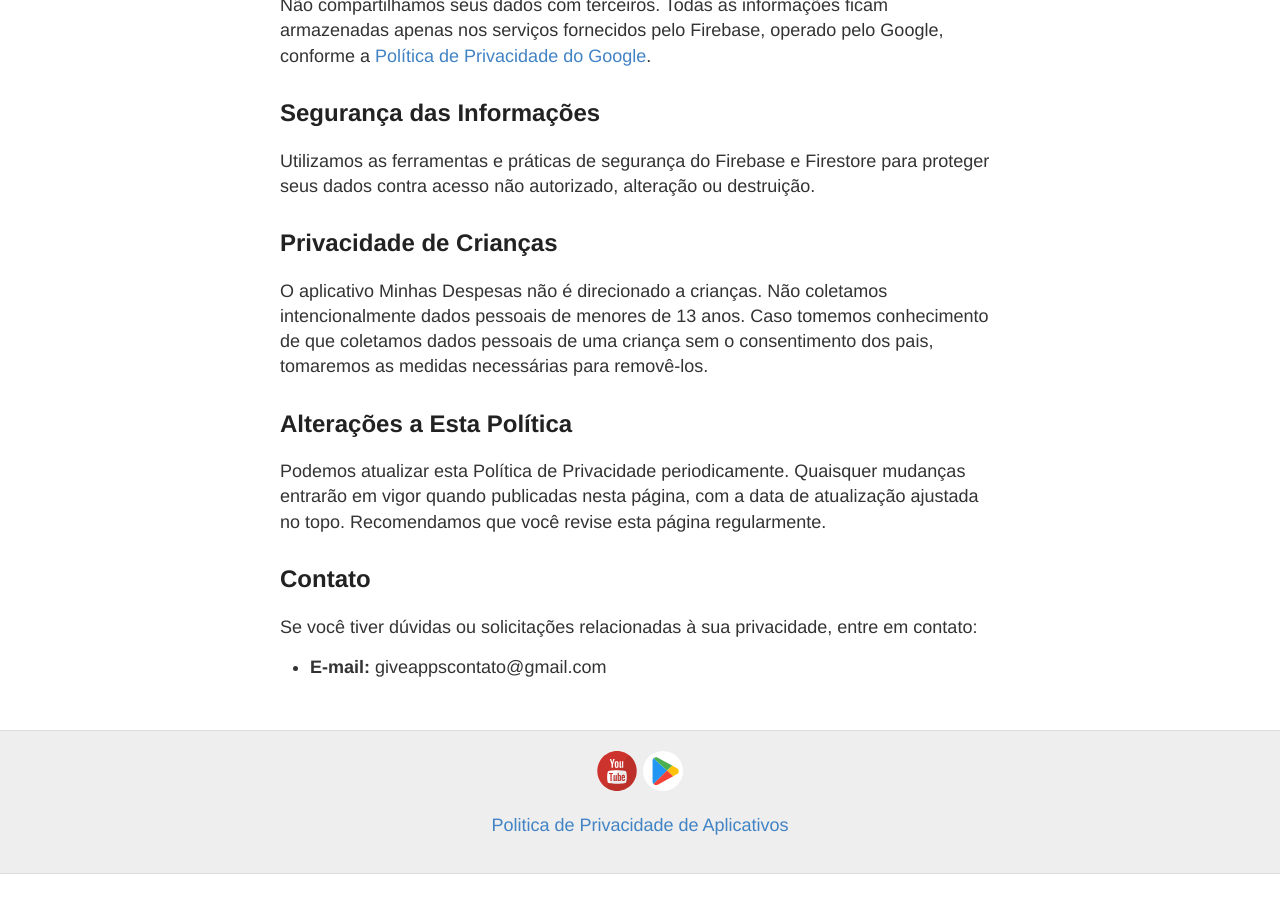
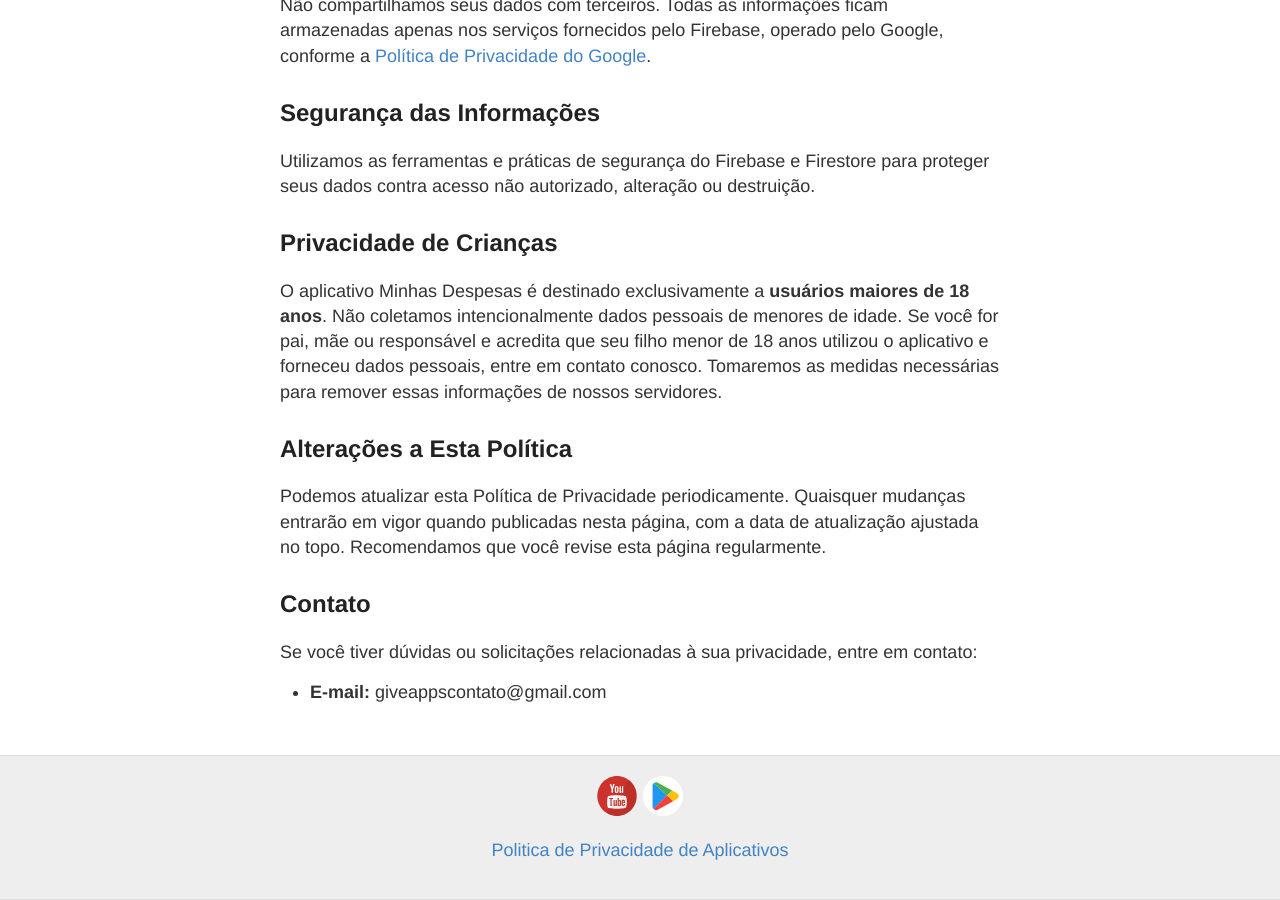
Before and after one commit to giveappsoficial/giveappsoficial.github.io, a Jekyll site: the page built from minhas-despesas/politica-de-privacidade-de-aplicativos.md, in a window 1280 px wide and 900 px high, scrolled down 1668 px. Built offline with Jekyll 4.4.1, drawn with Linux system fonts in a browser that asks for light colours; before the commit the page ends 2542 px from its top, so only the background shows below that.

Commit message:
Update politica-de-privacidade-de-aplicativos.md

```diff
--- a/minhas-despesas/politica-de-privacidade-de-aplicativos.md
+++ b/minhas-despesas/politica-de-privacidade-de-aplicativos.md
@@ -51,7 +51,7 @@ redirect_from:
 <p>Utilizamos as ferramentas e práticas de segurança do Firebase e Firestore para proteger seus dados contra acesso não autorizado, alteração ou destruição.</p>
 
 <h2>Privacidade de Crianças</h2>
-<p>O aplicativo Minhas Despesas não é direcionado a crianças. Não coletamos intencionalmente dados pessoais de menores de 13 anos. Caso tomemos conhecimento de que coletamos dados pessoais de uma criança sem o consentimento dos pais, tomaremos as medidas necessárias para removê-los.</p>
+<p>O aplicativo Minhas Despesas é destinado exclusivamente a <strong>usuários maiores de 18 anos</strong>. Não coletamos intencionalmente dados pessoais de menores de idade. Se você for pai, mãe ou responsável e acredita que seu filho menor de 18 anos utilizou o aplicativo e forneceu dados pessoais, entre em contato conosco. Tomaremos as medidas necessárias para remover essas informações de nossos servidores.</p>
 
 <h2>Alterações a Esta Política</h2>
 <p>Podemos atualizar esta Política de Privacidade periodicamente. Quaisquer mudanças entrarão em vigor quando publicadas nesta página, com a data de atualização ajustada no topo. Recomendamos que você revise esta página regularmente.</p>
```
